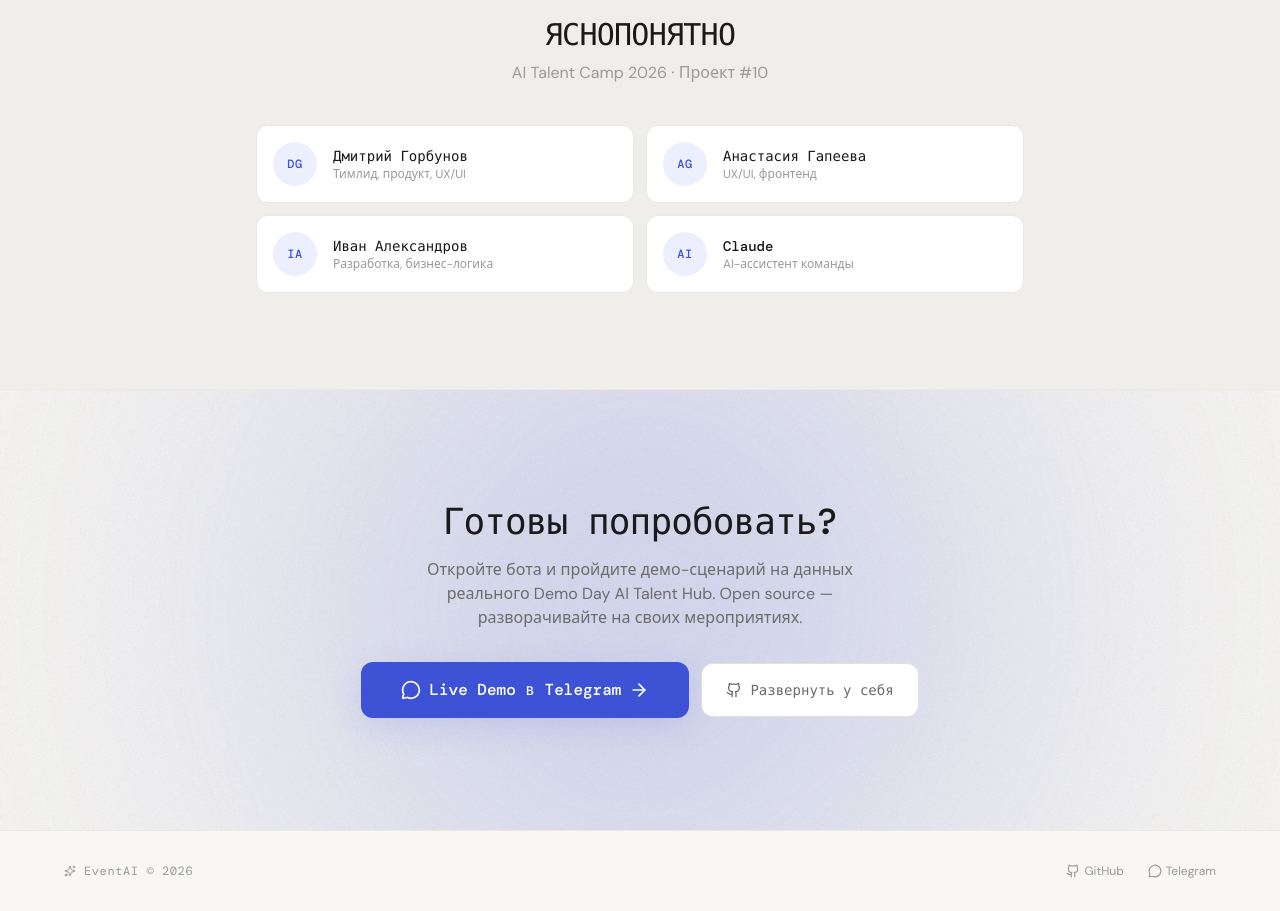
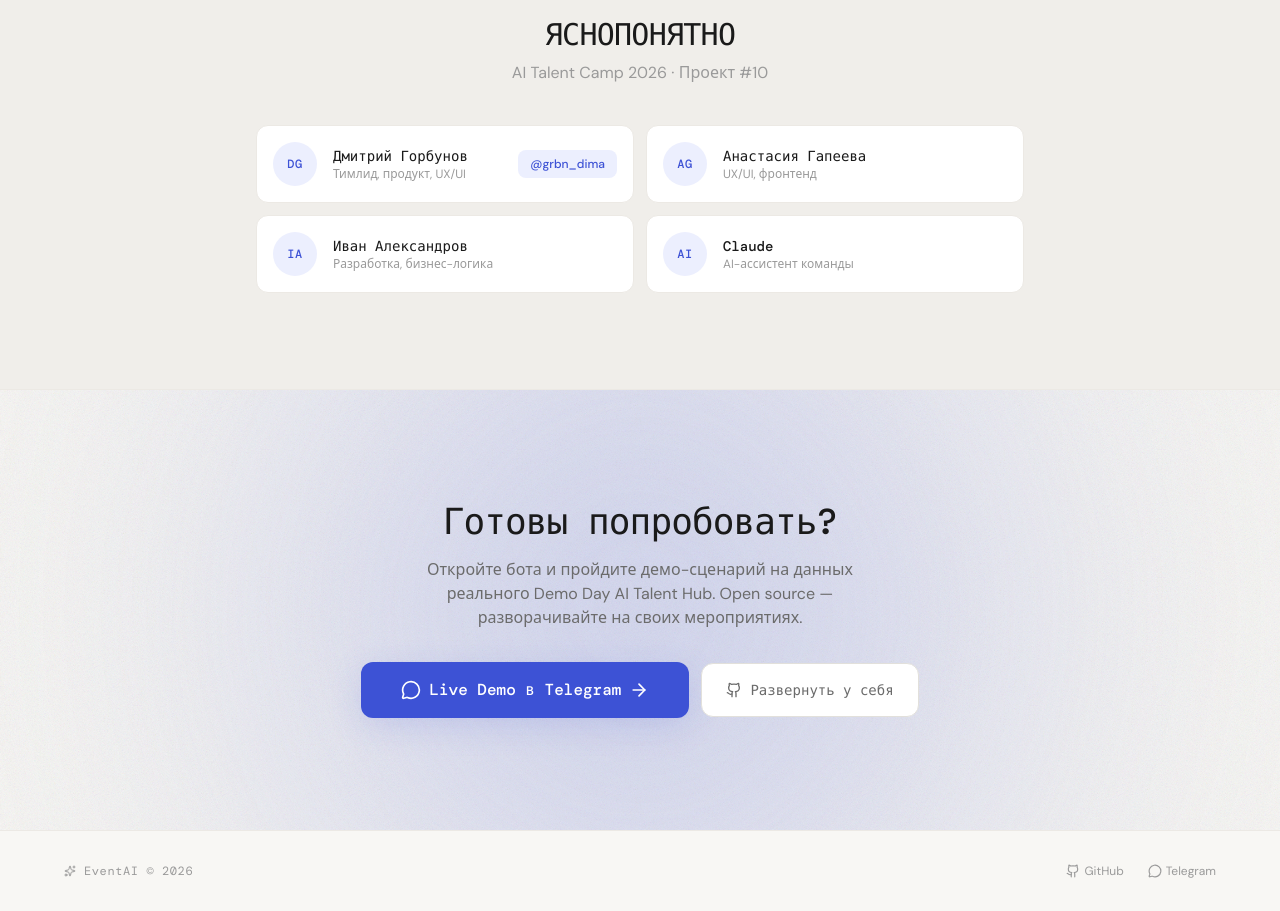
Before and after one commit to demoday-ai/eventai-platform, a React (Vite) app in the folder frontend/: page / in a window 1280 px wide. Shown: the part 4560-5471 px from the top of the page. Built offline with nearby package versions, Linux system fonts and the light colour scheme; no server answers.

Commit message:
feat(landing): add telegram contact to team lead card

```diff
--- a/frontend/src/pages/Landing.tsx
+++ b/frontend/src/pages/Landing.tsx
@@ -278,11 +278,13 @@ function TeamMember({
   role,
   tag,
   delay,
+  telegram,
 }: {
   name: string
   role: string
   tag: string
   delay: number
+  telegram?: string
 }) {
   return (
     <Reveal delay={delay}>
@@ -302,7 +304,7 @@ function TeamMember({
         >
           {tag}
         </div>
-        <div>
+        <div className="flex-1">
           <div
             className="font-display text-sm font-medium"
             style={{ color: "var(--ld-text)" }}
@@ -316,6 +318,20 @@ function TeamMember({
             {role}
           </div>
         </div>
+        {telegram && (
+          <a
+            href={`https://t.me/${telegram}`}
+            target="_blank"
+            rel="noopener noreferrer"
+            className="font-body flex items-center gap-1 rounded-lg px-3 py-1.5 text-xs font-medium transition-all duration-200 hover:scale-105"
+            style={{
+              background: "var(--ld-accent-soft)",
+              color: "var(--ld-accent)",
+            }}
+          >
+            @{telegram}
+          </a>
+        )}
       </div>
     </Reveal>
   )
@@ -1034,7 +1050,7 @@ export function Landing() {
           </div>
 
           <div className="mt-10 grid gap-3 sm:grid-cols-2">
-            <TeamMember name="Дмитрий Горбунов" role="Тимлид, продукт, UX/UI" tag="DG" delay={0} />
+            <TeamMember name="Дмитрий Горбунов" role="Тимлид, продукт, UX/UI" tag="DG" delay={0} telegram="grbn_dima" />
             <TeamMember name="Анастасия Гапеева" role="UX/UI, фронтенд" tag="AG" delay={80} />
             <TeamMember name="Иван Александров" role="Разработка, бизнес-логика" tag="IA" delay={160} />
             <TeamMember name="Claude" role="AI-ассистент команды" tag="AI" delay={240} />
```
